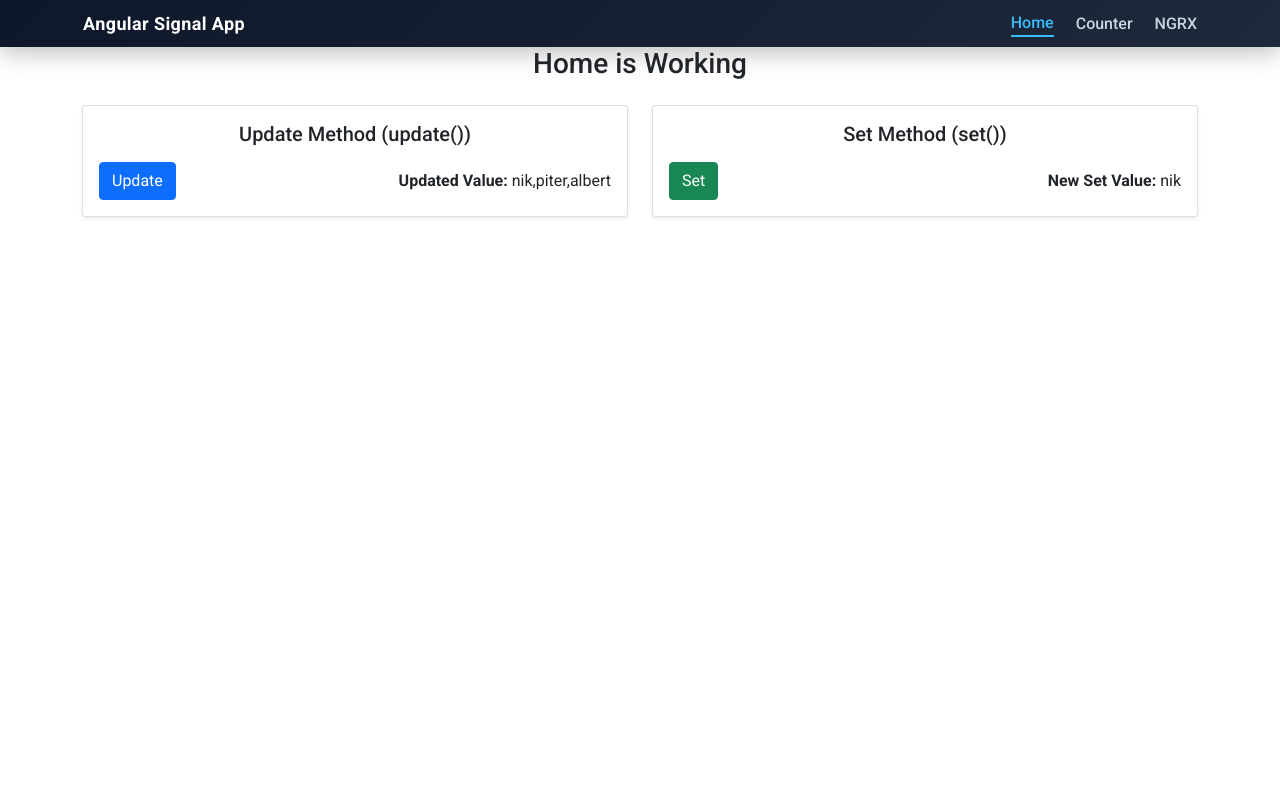
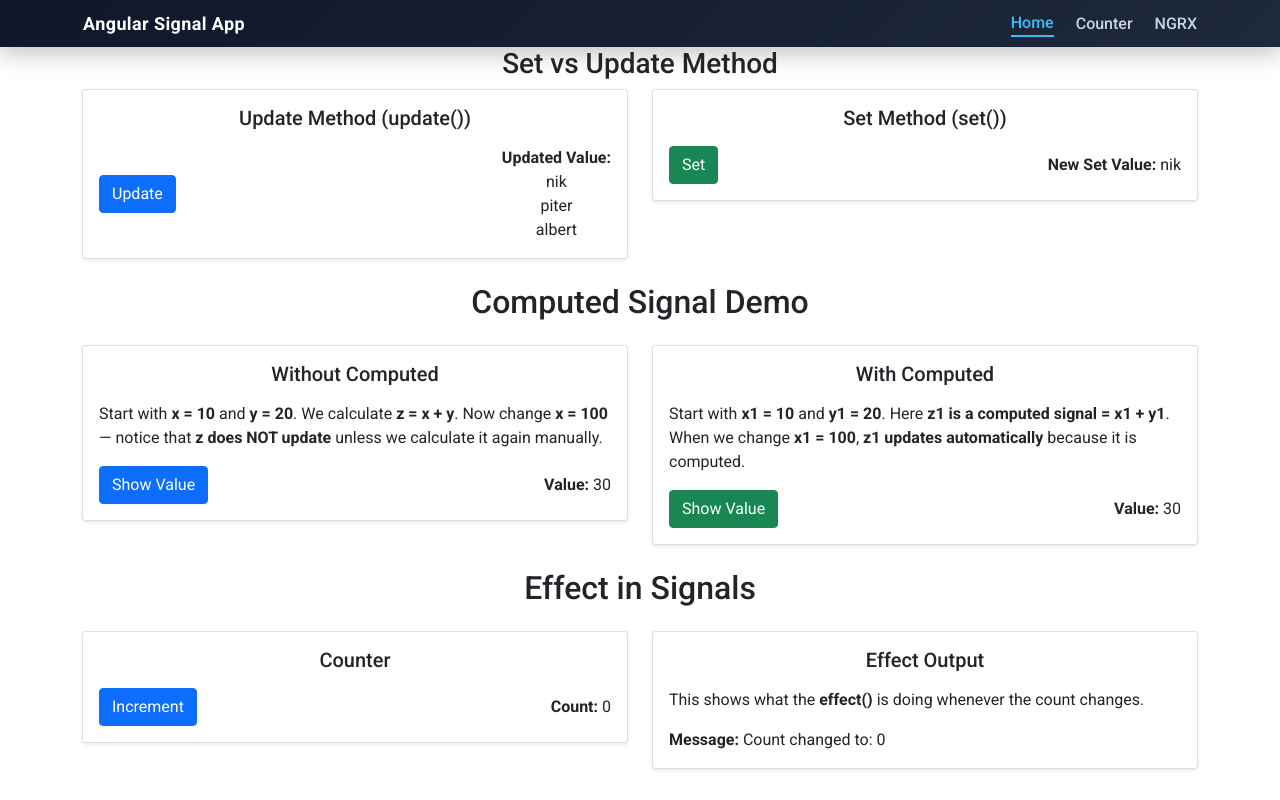
Before and after one commit to nik089/angular_signal, an Angular app in the folder myapp/: page /home in a window 1280 px wide. Built offline with nearby package versions, Linux system fonts and the light colour scheme.

Commit message:
fixed bug

```diff
--- a/myapp/src/home/home.html
+++ b/myapp/src/home/home.html
@@ -1,7 +1,5 @@
 <section class="text-center mb-4">
-  <h3>Home is Working</h3>
-</section>
-
+  <h3>Set vs Update Method</h3>
   <div class="container">
     <div class="row g-4">
       <!-- LEFT COLUMN (Update Method) -->
@@ -11,7 +9,10 @@
           <div class="d-flex justify-content-between align-items-center">
             <button class="btn btn-primary" (click)="updateData()">Update</button>
             <ul class="mb-0 list-unstyled">
-            <li><strong>Updated Value:</strong> {{ user() }}</li>
+              <strong>Updated Value:</strong>
+              @for (item of user(); track item) {
+              <li>{{ item }}</li>
+              }
             </ul>
           </div>
         </div>
@@ -30,3 +31,86 @@
       </div>
     </div>
   </div>
+</section>
+
+<section class="container mt-4">
+  <h2 class="text-center mb-4">Computed Signal Demo</h2>
+  <div class="row g-4">
+    <!-- LEFT: Without Computed -->
+    <div class="col-md-6">
+      <div class="card shadow-sm p-3">
+        <h5 class="text-center mb-3">Without Computed</h5>
+
+        <p>
+          Start with <strong>x = 10</strong> and <strong>y = 20</strong>. We calculate
+          <strong>z = x + y</strong>. Now change <strong>x = 100</strong> — notice that
+          <strong>z does NOT update</strong>
+          unless we calculate it again manually.
+        </p>
+
+        <div class="d-flex justify-content-between align-items-center">
+          <button class="btn btn-primary" (click)="showValue()">Show Value</button>
+
+          <ul class="mb-0 list-unstyled">
+            <li><strong>Value:</strong> {{ z }}</li>
+          </ul>
+        </div>
+      </div>
+    </div>
+
+    <!-- RIGHT: With Computed -->
+    <div class="col-md-6">
+      <div class="card shadow-sm p-3">
+        <h5 class="text-center mb-3">With Computed</h5>
+
+        <p>
+          Start with <strong>x1 = 10</strong> and <strong>y1 = 20</strong>. Here
+          <strong>z1 is a computed signal = x1 + y1</strong>. When we change
+          <strong>x1 = 100</strong>, <strong>z1 updates automatically</strong> because it is
+          computed.
+        </p>
+
+        <div class="d-flex justify-content-between align-items-center">
+          <button class="btn btn-success" (click)="showValue1()">Show Value</button>
+
+          <ul class="mb-0 list-unstyled">
+            <li><strong>Value:</strong> {{ z1() }}</li>
+          </ul>
+        </div>
+      </div>
+    </div>
+  </div>
+</section>
+<section class="container mt-4">
+  <h2 class="text-center mb-4">Effect in Signals</h2>
+
+  <div class="row g-4">
+    <!-- LEFT: Counter -->
+    <div class="col-md-6">
+      <div class="card shadow-sm p-3">
+        <h5 class="text-center mb-3">Counter</h5>
+
+        <div class="d-flex justify-content-between align-items-center">
+          <button class="btn btn-primary" (click)="increment()">Increment</button>
+
+          <ul class="mb-0 list-unstyled">
+            <li><strong>Count:</strong> {{ count() }}</li>
+          </ul>
+        </div>
+      </div>
+    </div>
+
+    <!-- RIGHT: Effect Logs -->
+    <div class="col-md-6">
+      <div class="card shadow-sm p-3">
+        <h5 class="text-center mb-3">Effect Output</h5>
+
+        <p>This shows what the <strong>effect()</strong> is doing whenever the count changes.</p>
+
+        <ul class="mb-0 list-unstyled">
+          <li><strong>Message:</strong> {{ message() }}</li>
+        </ul>
+      </div>
+    </div>
+  </div>
+</section>
--- a/myapp/src/home/home.ts
+++ b/myapp/src/home/home.ts
@@ -1,4 +1,4 @@
-import { Component, computed, signal, Signal, WritableSignal } from '@angular/core';
+import { Component, computed, effect, signal, Signal, WritableSignal } from '@angular/core';
 import { RouterModule } from '@angular/router';
 
 @Component({
@@ -20,8 +20,7 @@ export class Home {
     this.data.set(29);
   }
 
-  //set vs update
-
+  //set vs update=====================================================================================================
   data1: WritableSignal<string> = signal<string>('nik');
 
   user: WritableSignal<string[]> = signal(['nik', 'piter', 'albert']);
@@ -34,4 +33,45 @@ export class Home {
     // if i want add "bruce" in array its depend on privious value the we used update method
     this.user.update((item) => [...item, 'bruce']);
   }
+
+  //====================================================================================================
+  // computed signals exmpale
+  x = 10;
+  y = 20;
+  z = this.x + this.y;
+
+  showValue() {
+    console.log(this.z); // 30
+    this.x = 100;
+    console.log(this.z); //30 (beacoz pahle hi adtion ho chuka hai)
+  }
+
+  //but i want if chnage any x ot y value then chnage also z value or i want updated z value
+
+  // used computed
+  x1 = signal(10);
+  y1 = signal(20);
+  z1 = computed(() => this.x1() + this.y1());
+
+  showValue1() {
+    console.log(this.z1()); // 30
+    this.x1.set(100);
+  }
+
+  // ==================================================================================================
+  // effect() ===> Effect ek fn() hai jo constructer ke under used hota jab signals upadte
+  // hota hai to esse hame pta clta hai kya update or chnages hua hai.
+
+  count = signal(0);
+  message = signal('Effect will show updates here...');
+  constructor() {
+    effect(() => {
+      this.message.set(`Count changed to: ${this.count()}`);
+      console.log('Effect ran:', this.count());
+    });
+  }
+
+  increment() {
+    this.count.update((c) => c + 1);
+  }
 }
```
Also changed, not shown: myapp/src/home/signal.txt. Lines whose indentation alone changed are shown as unchanged.
